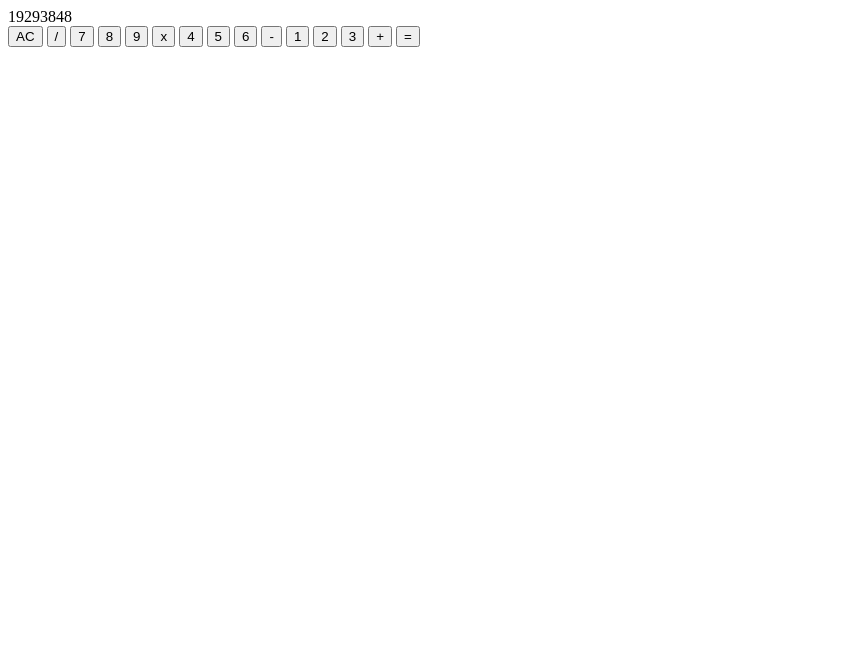
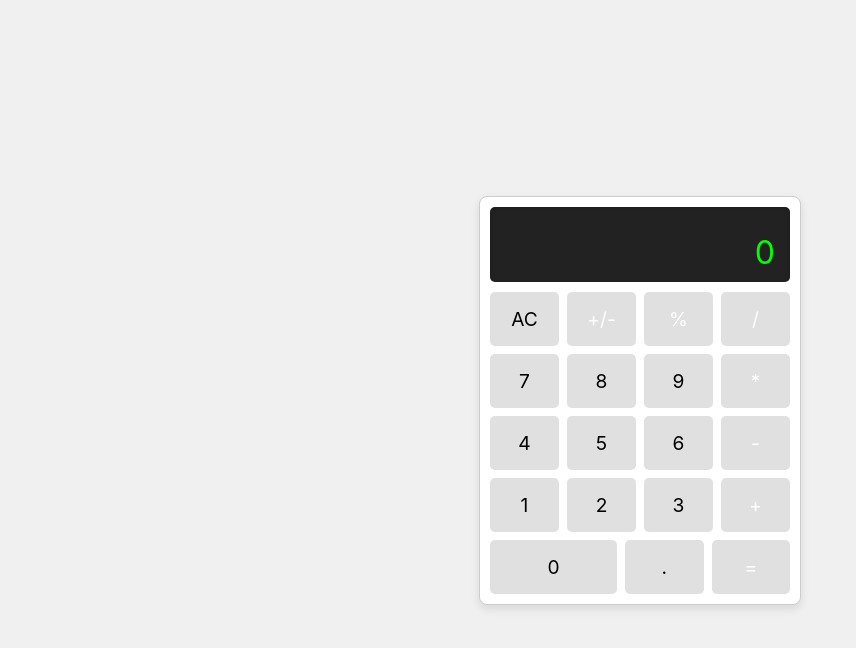
Before and after one commit to Car-riane/equa, a plain HTML site: page index.html in a window 1280 px wide. Shown: the whole page, without its empty margins (0-856 px from the left). Drawn offline with Linux system fonts and the light colour scheme.

Commit message:
Css added for styling

```diff
--- a/index.html
+++ b/index.html
@@ -3,28 +3,51 @@
 <head>
   <meta charset="UTF-8">
   <meta name="viewport" content="width=device-width, initial-scale=1.0">
+  <link rel="stylesheet" href="style.css">
   <script src="calc.js" defer></script>
   <title>Equa</title>
 </head>
 <body>
-  <div id="container">
-    <div id="display">19293848</div>
-    <button>AC</button>
-    <button>/</button>
-    <button>7</button>
-    <button>8</button>
-    <button>9</button>
-    <button>x</button>
-    <button>4</button>
-    <button>5</button>
-    <button>6</button>
-    <button>-</button>
-    <button>1</button>
-    <button>2</button>
-    <button>3</button>
-    <button>+</button>
-    <button>=</button>
+  <div class="calculator">
+    <div class="calculator-display" id="display">
+      <div class="previous-input" id="previous-input"></div>
+      <div class="current-input" id="current-input">0</div>
+    </div>
+    <div class="buttons-container">
+      <div class="button-row">
+        <button class="clear-button">AC</button>
+        <button class="operator-button">+/-</button>
+        <button class="operator-button">%</button>
+        <button class="operator-button">/</button>
+      </div>
 
-  </div></div>
+      <div class="button-row">
+        <button class="number-button">7</button>
+        <button class="number-button">8</button>
+        <button class="number-button">9</button>
+        <button class="operator-button">*</button>
+      </div>
+
+      <div class="button-row">
+        <button class="number-button">4</button>
+        <button class="number-button">5</button>
+        <button class="number-button">6</button>
+        <button class="operator-button">-</button>
+      </div>
+
+      <div class="button-row">
+        <button class="number-button">1</button>
+        <button class="number-button">2</button>
+        <button class="number-button">3</button>
+        <button class="operator-button">+</button>
+      </div>
+
+      <div class="button-row">
+        <button class="number-button zero-button">0</button>
+        <button class="number-button">.</button>
+        <button class="equals-button">=</button>
+      </div>
+    </div>
+  </div>
 </body>
 </html>
--- a/style.css
+++ b/style.css
@@ -1,14 +1,138 @@
-#container {
-  width: 800px;
-  height: 800px;
+body {
   display: flex;
-  justify-self: center;
-  flex-wrap: wrap;
+  justify-content: center;
+  align-items: center;
+  min-height: 100vh;
+  background-color: #f0f0f0; /* Light grey background */
+  font-family: "Inter", sans-serif; /* Use Inter font */
+  margin: 0; /* Remove default body margin */
+  padding: 20px; /* Add some padding */
+  box-sizing: border-box; /* Include padding in element's total width and height */
 }
 
-#display {
-  background-color: gray;
-  color: #0f0;
-  font-size: large;
-  box-shadow: inset;
+/* Container for the calculator */
+.calculator {
+  border: 1px solid #ccc;
+  border-radius: 8px; /* Rounded corners */
+  padding: 10px;
+  background-color: #fff; /* White background for the calculator body */
+  box-shadow: 0 4px 8px rgba(0, 0, 0, 0.1); /* Subtle shadow */
+  width: 100%; /* Take full width of parent (max-width limits it) */
+  max-width: 300px; /* Max width for larger screens */
+  display: flex; /* Use flexbox for main layout */
+  flex-direction: column; /* Stack display and buttons vertically */
 }
+
+/* Styling for the calculator display */
+.calculator-display {
+  background-color: #222; /* Dark background */
+  color: #0f0; /* Green text (like old digital displays) */
+  font-size: 2em; /* Large font size for the main number */
+  padding: 10px 15px; /* Padding inside the display */
+  text-align: right; /* Align text to the right */
+  border-radius: 5px; /* Slightly rounded corners for the display */
+  margin-bottom: 10px; /* Space between display and buttons */
+  min-height: 1.5em; /* Ensure minimum height even when empty */
+  overflow: hidden; /* Hide overflow if numbers get too long */
+  word-wrap: break-word; /* Break long words */
+  box-shadow: inset 0 2px 4px rgba(0, 0, 0, 0.2); /* Inner shadow for depth */
+  flex-shrink: 0; /* Prevent display from shrinking */
+}
+
+/* Optional: Style for a smaller previous input line if you add one later */
+.previous-input {
+    font-size: 0.5em; /* Smaller font */
+    color: #aaa; /* Lighter color */
+    min-height: 1em;
+}
+
+/* Optional: Style for the current input line */
+.current-input {
+      font-size: 1em; /* Main font size */
+      color: #0f0; /* Main text color */
+}
+
+/* Container for all button rows */
+.buttons-container {
+    display: flex;
+    flex-direction: column; /* Stack the rows vertically */
+    gap: 8px; /* Space between button rows */
+}
+
+/* Container for each row of buttons using Flexbox */
+.button-row {
+    display: flex; /* Arrange items (buttons) in a row */
+    gap: 8px; /* Space between buttons within a row */
+}
+
+/* Styling for all buttons */
+.button-row button {
+    padding: 15px; /* Padding inside buttons */
+    font-size: 1.2em; /* Button text size */
+    border: none; /* Remove default border */
+    border-radius: 5px; /* Rounded button corners */
+    cursor: pointer; /* Show pointer cursor on hover */
+    background-color: #e0e0e0; /* Light grey background for buttons */
+    transition: background-color 0.2s ease; /* Smooth hover effect */
+    font-family: "Inter", sans-serif; /* Use Inter font */
+    flex-grow: 1; /* Allow buttons to grow and fill space */
+    flex-basis: 0; /* Start with a base size of 0 */
+}
+
+/* Hover effect for buttons */
+.button-row button:hover {
+    background-color: #d5d5d5; /* Slightly darker on hover */
+}
+
+/* Active effect (when button is pressed) */
+  .button-row button:active {
+    background-color: #ccc; /* Even darker when pressed */
+    box-shadow: inset 0 1px 3px rgba(0, 0, 0, 0.2); /* Inner shadow when pressed */
+  }
+
+/* Specific style for number buttons if needed (optional) */
+.number-button {
+    /* No specific style needed yet, but you could add one */
+}
+
+/* Specific style for operator buttons if needed (optional) */
+.operator-button {
+    background-color: #ff9500; /* Orange background for operators */
+    color: white; /* White text for operators */
+}
+.operator-button:hover {
+  background-color: #e08b00; /* Darker orange on hover */
+}
+.operator-button:active {
+  background-color: #cc8000; /* Even darker when pressed */
+}
+
+/* Style for the equals button (optional) */
+.equals-button {
+  background-color: #007aff; /* Blue background for equals */
+  color: white; /* White text */
+}
+.equals-button:hover {
+  background-color: #006ee0; /* Darker blue on hover */
+}
+.equals-button:active {
+  background-color: #0064cd; /* Even darker when pressed */
+}
+
+/* Style for the clear button (optional) */
+.clear-button {
+  background-color: #d3d3d3; /* Light grey */
+}
+.clear-button:hover {
+  background-color: #c0c0c0;
+}
+.clear-button:active {
+  background-color: #b0b0b0;
+}
+
+/* Special styling for the '0' button to make it wider */
+.button-row .zero-button {
+  flex-grow: 2; /* Make it grow twice as much as others */
+  /* Alternatively, you could use a fixed width or percentage */
+  /* width: calc(50% - 4px); */ /* Example: roughly two columns minus gap */
+}
```
